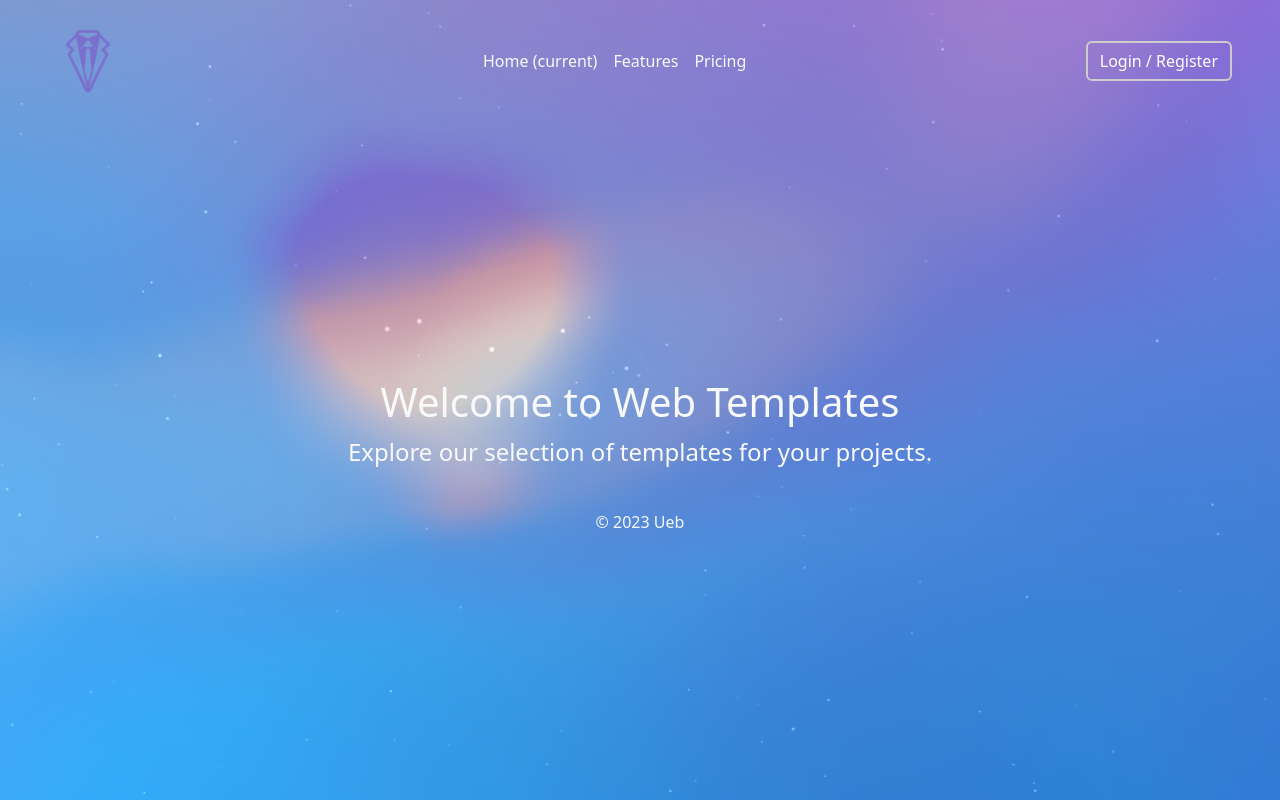
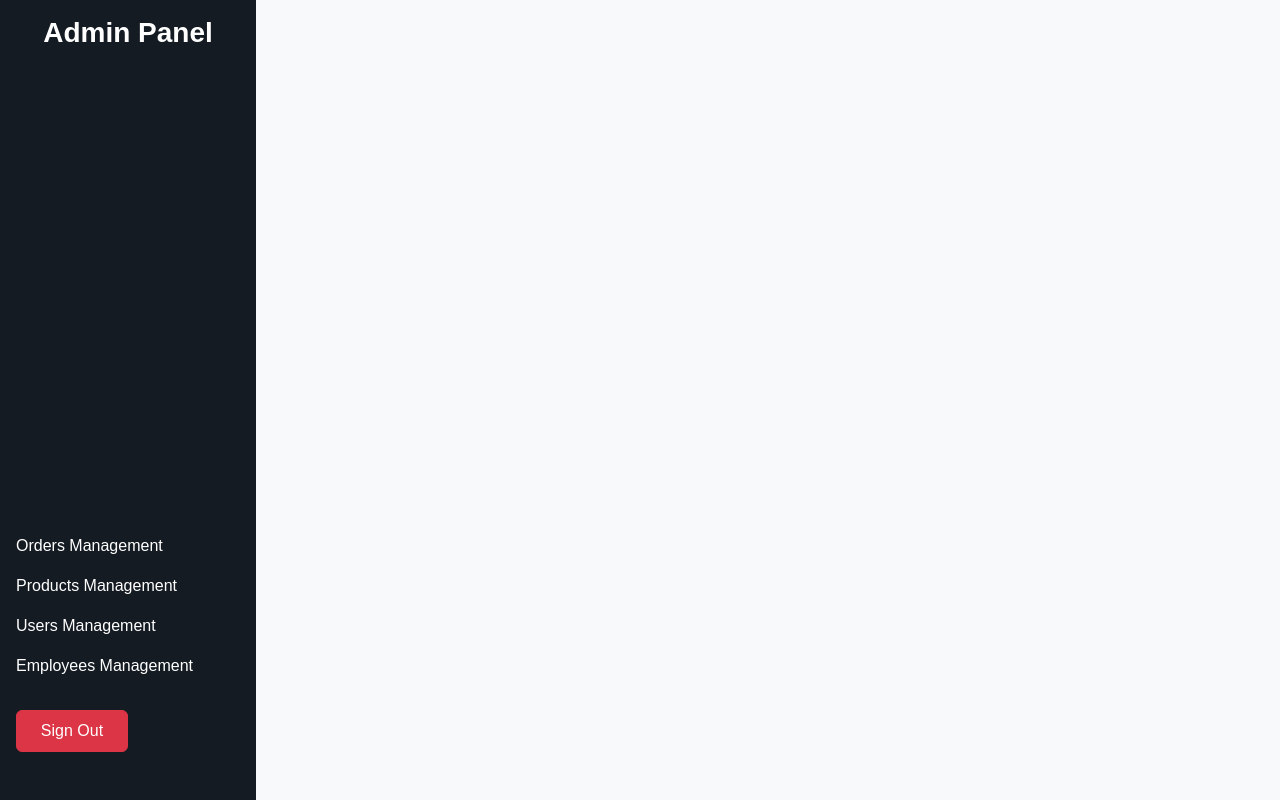
Before and after one commit to florentmuqolli/Web-API-2024, a React (Create React App) app in the folder frontend/krijimi-i-uebfaqeve-te-personalizuara/: page /adminpanel in a window 1280 px wide. Built offline with nearby package versions, Linux system fonts and the light colour scheme; sample sign-in values are in the browser's storage.

Commit message:
Crud Frontend,Routes Management&Reconfig

```diff
--- a/frontend/krijimi-i-uebfaqeve-te-personalizuara/package.json
+++ b/frontend/krijimi-i-uebfaqeve-te-personalizuara/package.json
@@ -41,5 +41,8 @@
       "last 1 firefox version",
       "last 1 safari version"
     ]
+  },
+  "devDependencies": {
+    "@babel/plugin-proposal-private-property-in-object": "^7.21.11"
   }
 }
--- a/frontend/krijimi-i-uebfaqeve-te-personalizuara/src/App.js
+++ b/frontend/krijimi-i-uebfaqeve-te-personalizuara/src/App.js
@@ -1,36 +1,83 @@
-import React, { useState } from 'react';
+import React, { useState, useEffect } from 'react';
+import { Route, Routes, useNavigate, useLocation } from 'react-router-dom';
 import Header from './components/Header';
 import Footer from './components/Footer';
 import Register from './components/Register';
 import Login from './components/Login';
 import MainPage from './components/MainPage';
+import AdminTools from './components/adminpanel';
 import 'bootstrap/dist/js/bootstrap.bundle.min.js';
 import 'bootstrap/dist/css/bootstrap.min.css';
 import './App.css';
 
 const App = () => {
-    const [isAuthenticating, setIsAuthenticating] = useState(false);
-    const [isRegistering, setIsRegistering] = useState(true);
+    const [isAuthenticated, setIsAuthenticated] = useState(!!localStorage.getItem('authToken'));
+    const [userRole, setUserRole] = useState(localStorage.getItem('userRole') || null);
+    const navigate = useNavigate();
+    const location = useLocation();
 
-    const handleAuthToggle = () => {
-        setIsAuthenticating(!isAuthenticating);
+    const handleSignOut = () => {
+        console.log("User is signing out...");
+        localStorage.removeItem('authToken'); // Remove the auth token
+        localStorage.removeItem('userRole'); // Remove user role
+        setIsAuthenticated(false); // Update state to reflect the user is logged out
+        setUserRole(null);
+        navigate('/Login'); // Redirect to the login page
     };
 
+    useEffect(() => {
+        const authToken = localStorage.getItem('authToken');
+        const role = localStorage.getItem('userRole');
+
+        if (authToken && role) {
+            setIsAuthenticated(true);
+            setUserRole(role);
+        } else {
+            setIsAuthenticated(false);
+            setUserRole(null);
+        }
+
+        if (isAuthenticated && userRole) {
+            if (userRole === 'admin' || userRole === 'employee') {
+                navigate('/adminpanel'); // Redirect to admin panel
+            } else {
+                navigate('/MainPage'); // Redirect to main page for regular users
+            }
+        } else if (!isAuthenticated && location.pathname !== '/Login' && location.pathname !== '/Register') {
+            navigate('/Login'); // Ensure unauthenticated users are redirected to login
+        }
+    }, [isAuthenticated, userRole, navigate, location.pathname]);
+
+    console.log("Current location:", location.pathname);
+
     return (
-        <div className={isAuthenticating ? 'auth-background' : 'app-background'}>
-            <Header onAuthToggle={handleAuthToggle} isAuthenticating={isAuthenticating} currentPage={isAuthenticating ? 'auth' : 'home'}/>
-            {isAuthenticating ? (
-                isRegistering ? <Register /> : <Login />
-            ) : (
-                <MainPage />
+        <div className="app-background">
+            {location.pathname !== '/adminpanel' && (
+                <Header
+                    isAuthenticated={isAuthenticated}
+                    handleSignOut={handleSignOut}
+                />
             )}
-            {isAuthenticating && (
-                <div className="d-flex justify-content-center align-items-center">
-                    <button onClick={() => setIsRegistering(!isRegistering)} className="btn btn-link mt-2 text-light">
-                        Switch to {isRegistering ? 'Login' : 'Register'}
-                    </button>
-                </div>
-            )}
+            <Routes>
+                <Route path="/MainPage" element={<MainPage isAuthenticated={isAuthenticated} />} />
+                <Route path="/adminpanel" element={<AdminTools />} />
+                <Route
+                    path="/Login"
+                    element={<Login setIsAuthenticated={setIsAuthenticated} setUserRole={setUserRole} />}
+                />
+                <Route
+                    path="/Register"
+                    element={<Register />}
+                />
+                <Route
+                    path="/"
+                    element={isAuthenticated ? (
+                        userRole === 'admin' || userRole === 'employee' ? <AdminTools /> : <MainPage />
+                    ) : (
+                        <Login setIsAuthenticated={setIsAuthenticated} setUserRole={setUserRole} />
+                    )}
+                />
+            </Routes>
             <Footer />
         </div>
     );
--- a/frontend/krijimi-i-uebfaqeve-te-personalizuara/src/components/Header.js
+++ b/frontend/krijimi-i-uebfaqeve-te-personalizuara/src/components/Header.js
@@ -1,9 +1,11 @@
 import React, { useState } from 'react';
+import { useNavigate } from 'react-router-dom'; // Import navigation
 import logo from './Designerm.png';
 import logoAlt from './Designer.png';
 
-const Header = ({ currentPage, onAuthToggle, isAuthenticating }) => {
+const Header = ({ isAuthenticated, handleSignOut }) => {
     const [isHovered, setIsHovered] = useState(false);
+    const navigate = useNavigate();
 
     const handleMouseEnter = () => setIsHovered(true);
     const handleMouseLeave = () => setIsHovered(false);
@@ -14,37 +16,58 @@ const Header = ({ currentPage, onAuthToggle, isAuthenticating }) => {
         backgroundColor: isHovered ? '#238636' : 'transparent',
     };
 
+    // Logo change logic based on authentication state
+    const logoToShow = isAuthenticated ? logoAlt : logo;
 
-    const logoToShow = currentPage === 'auth' ? logoAlt : logo;
+    const handleAuthNavigate = () => {
+        if (isAuthenticated) {
+            handleSignOut();
+        } else {
+            navigate('/Login'); // Navigate to the login page
+        }
+    };
 
     return (
         <nav className="navbar navbar-expand-lg navbar-light bg-transparent d-flex justify-content-between px-5 py-3">
-            <a className="navbar-brand text-light" href="/">
+            <a
+                className="navbar-brand text-light"
+                href="#"
+                onClick={() => navigate('/MainPage')}
+            >
                 <img src={logoToShow} alt="Logo" style={{ height: '80px' }} />
             </a>
-
             <div className="collapse navbar-collapse d-flex justify-content-center" id="navbarNav">
                 <ul className="navbar-nav">
                     <li className="nav-item active">
-                        <a className="nav-link text-light" href="/">Home <span className="sr-only">(current)</span></a>
+                        <a
+                            className="nav-link text-light"
+                            href="#"
+                            onClick={() => navigate('/MainPage')}
+                        >
+                            Home <span className="sr-only">(current)</span>
+                        </a>
                     </li>
                     <li className="nav-item">
-                        <a className="nav-link text-light" href="#">Features</a>
+                        <a className="nav-link text-light" href="#">
+                            Features
+                        </a>
                     </li>
                     <li className="nav-item">
-                        <a className="nav-link text-light" href="#">Pricing</a>
+                        <a className="nav-link text-light" href="#">
+                            Pricing
+                        </a>
                     </li>
                 </ul>
             </div>
 
             <button
-                onClick={onAuthToggle}
+                onClick={handleAuthNavigate}
                 className="btn my-2 my-sm-0 ml-3"
                 style={buttonStyle}
                 onMouseEnter={handleMouseEnter}
                 onMouseLeave={handleMouseLeave}
             >
-                {isAuthenticating ? 'Back to Home' : 'Login / Register'}
+                {isAuthenticated ? 'Sign Out' : 'Login / Register'}
             </button>
         </nav>
     );
--- /dev/null
+++ b/frontend/krijimi-i-uebfaqeve-te-personalizuara/src/components/adminpanel.css
@@ -0,0 +1,52 @@
+.admin-panel {
+    display: flex;
+    height: 100vh;
+    font-family: Arial, sans-serif;
+}
+
+.side-panel {
+    width: 20%;
+    background-color: #151b23;
+    color: white;
+    padding: 1rem;
+    display: flex;
+    flex-direction: column;
+    justify-content: space-between;
+}
+
+.side-panel h3 {
+    text-align: center;
+    font-weight: bold;
+    margin-bottom: 1.5rem;
+}
+
+.side-panel ul {
+    list-style: none;
+    padding: 0;
+}
+
+.side-panel li {
+    margin: 1rem 0;
+}
+
+.side-panel a {
+    color: white;
+    text-decoration: none;
+    font-size: 1rem;
+}
+
+.side-panel a:hover {
+    text-decoration: underline;
+}
+
+.content {
+    flex: 1;
+    padding: 2rem;
+    background-color: #f8f9fa;
+    overflow-y: auto;
+}
+
+button.btn-danger {
+    font-size: 1rem;
+    padding: 0.5rem;
+}
--- /dev/null
+++ b/frontend/krijimi-i-uebfaqeve-te-personalizuara/src/components/adminpanel.js
@@ -0,0 +1,69 @@
+import React, { Component } from 'react';
+import { Link, Routes, Navigate, useNavigate } from 'react-router-dom';
+import './adminpanel.css';
+
+const AdminPanel = () => {
+    const navigate = useNavigate();
+    const [userRole, setUserRole] = React.useState(null);
+    const [isAuthenticated, setIsAuthenticated] = React.useState(false);
+
+    React.useEffect(() => {
+        const token = localStorage.getItem('authToken');
+        if (token) {
+            const decodedToken = JSON.parse(atob(token.split('.')[1])); // Decode JWT
+            setUserRole(decodedToken.role);
+            setIsAuthenticated(true);
+        }
+    }, []);
+
+    const handleSignOut = () => {
+        localStorage.removeItem('authToken');
+        setIsAuthenticated(false);
+        navigate('/'); // Use navigate to handle routing
+    };
+
+    if (!isAuthenticated) {
+        return <Navigate to="/" replace />;
+    }
+
+    if (userRole !== 'admin' && userRole !== 'employee') {
+        return <Navigate to="/" replace />;
+    }
+
+    return (
+        <div className="admin-panel">
+            <aside className="side-panel">
+                <h3>Admin Panel</h3>
+                <ul>
+                    <li>
+                        <Link to="orders">Orders Management</Link>
+                    </li>
+                    <li>
+                        <Link to="products">Products Management</Link>
+                    </li>
+                    <li>
+                        <Link to="users">Users Management</Link>
+                    </li>
+                    <li>
+                        <Link to="employees">Employees Management</Link>
+                    </li>
+                    <li>
+                        <button
+                            onClick={handleSignOut}
+                            className="btn btn-danger w-50 mt-3"
+                        >
+                            Sign Out
+                        </button>
+                    </li>
+                </ul>
+            </aside>
+            <main className="content">
+                <Routes>
+                    {/* Add routes for the admin panel's sub-pages */}
+                </Routes>
+            </main>
+        </div>
+    );
+};
+
+export default AdminPanel;
--- a/frontend/krijimi-i-uebfaqeve-te-personalizuara/src/components/ordersList.js
+++ b/frontend/krijimi-i-uebfaqeve-te-personalizuara/src/components/orders/ordersList.js
@@ -1,5 +1,5 @@
 import React, { useEffect, useState } from 'react';
-import { getOrders } from '../api/api';  // Import the API function
+import { getOrders } from '../../api/api';  // Import the API function
 
 const OrdersList = () => {
     const [orders, setOrders] = useState([]);
--- a/frontend/krijimi-i-uebfaqeve-te-personalizuara/src/components/updateOrder.js
+++ b/frontend/krijimi-i-uebfaqeve-te-personalizuara/src/components/orders/updateOrder.js
@@ -1,5 +1,5 @@
 import React, { useState } from 'react';
-import { updateOrder } from '../api/api';  // Import the API function
+import { updateOrder } from '../../api/api';  // Import the API function
 
 const UpdateOrderForm = () => {
     const [orderId, setOrderId] = useState('');
--- a/frontend/krijimi-i-uebfaqeve-te-personalizuara/src/index.js
+++ b/frontend/krijimi-i-uebfaqeve-te-personalizuara/src/index.js
@@ -1,17 +1,18 @@
 import React from 'react';
 import ReactDOM from 'react-dom/client';
+import { BrowserRouter } from 'react-router-dom'; // Ensure BrowserRouter is imported
 import './index.css';
 import App from './App';
 import reportWebVitals from './reportWebVitals';
 
+// Use only root.render() to render the app with BrowserRouter
 const root = ReactDOM.createRoot(document.getElementById('root'));
 root.render(
   <React.StrictMode>
-    <App />
+    <BrowserRouter>  {/* Wrap App only once with BrowserRouter */}
+      <App />
+    </BrowserRouter>
   </React.StrictMode>
 );
 
-// If you want to start measuring performance in your app, pass a function
-// to log results (for example: reportWebVitals(console.log))
-// or send to an analytics endpoint. Learn more: https://bit.ly/CRA-vitals
 reportWebVitals();
```
Also changed, not shown: frontend/krijimi-i-uebfaqeve-te-personalizuara/src/components/Login.js (+42 -14 lines), frontend/krijimi-i-uebfaqeve-te-personalizuara/src/components/MainPage.js (+15 -1 lines), frontend/krijimi-i-uebfaqeve-te-personalizuara/src/components/Register.js (+32 -19 lines), 1 other file (tests, documents, lock files or other folders).
